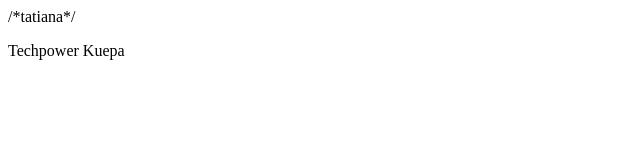
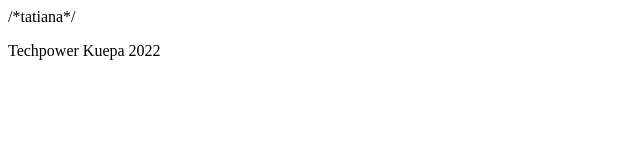
Before and after one commit to Tlcabrera/Modulo2, a plain HTML site: page index.html in a window 1280 px wide. Shown: the full height of the page, 0-640 px from the left. Drawn offline with Linux system fonts and the light colour scheme.

Commit message:
Modifico index.html

```diff
--- a/index.html
+++ b/index.html
@@ -1,4 +1,4 @@
 /*tatiana*/
 <html>
-    <p>Techpower Kuepa</p>
+    <p>Techpower Kuepa 2022</p>
 </html>
```
